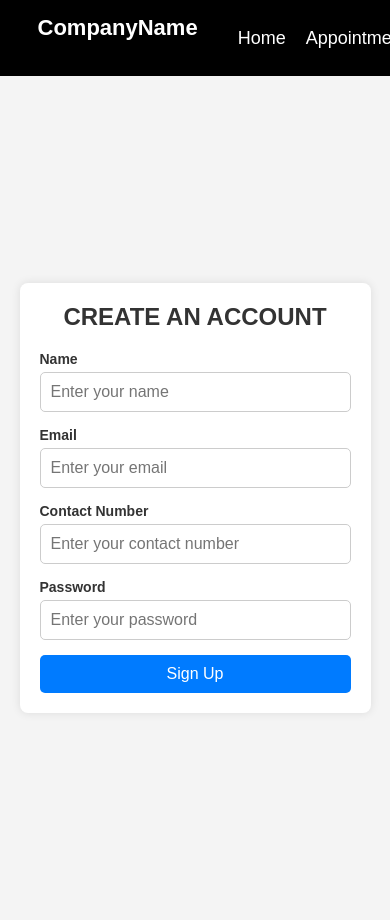
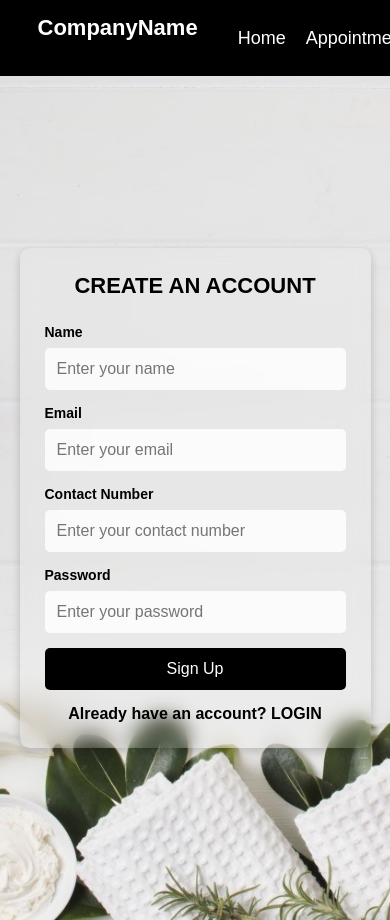
Before and after one commit to ChirathiSomadasa/Appointment_Booking_System, a React (Create React App) app in the folder frontend/: page /register in a window 390 px wide. Shown: the top 920 px of the page. Built offline with nearby package versions, Linux system fonts and the light colour scheme.

Commit message:
Create Appointment pages UI

```diff
--- a/frontend/src/App.js
+++ b/frontend/src/App.js
@@ -6,6 +6,7 @@ import Login from './pages/login/Login';
 import Appointment from './pages/appointment/Appointment';
 import AppointmentList from './pages/appointment/AppointmentList';
 import EditAppointment from './pages/appointment/EditAppointment';
+import Admin from './pages/admin/Admin';
 
 
 function App() {
@@ -13,12 +14,13 @@ function App() {
     <BrowserRouter>
       <Header />
       <Routes>
-      <Route path="/" element={<Home />} />
+        <Route path="/" element={<Home />} />
         <Route path="/register" element={<SignUp />} />
         <Route path="/login" element={<Login />} />
         <Route path="/appointment" element={<Appointment />} />
         <Route path="/appointmentList" element={<AppointmentList />} />
         <Route path="/appointmentEdit" element={<EditAppointment />} />
+        <Route path="/admin" element={<Admin />} />
       </Routes>
 
     </BrowserRouter>
--- a/frontend/src/components/Header.css
+++ b/frontend/src/components/Header.css
@@ -13,6 +13,8 @@
     justify-content: center;
     align-items: center;
     width: 100%;
+    position: sticky;
+    top: 0;
   }
 
   .nav-container {
--- /dev/null
+++ b/frontend/src/pages/admin/Admin.js
@@ -0,0 +1,9 @@
+
+
+function Admin() {
+    return (
+    <div>Admin</div>
+    );
+  }
+
+  export default Admin;
--- a/frontend/src/pages/appointment/Appointment.css
+++ b/frontend/src/pages/appointment/Appointment.css
@@ -1,72 +1,103 @@
-/* General Styles */
-body {
+/* General Styling */
+.appointment-page {
   font-family: Arial, sans-serif;
+  text-align: center;
   background-color: #f4f4f4;
-    margin: 0;
-    padding: 0;
+  padding-bottom: 50px;
 }
 
-  /* Container */
-  .appointment-container {
-    width: 90%;
-    max-width: 500px;
-    background: white;
-    padding: 20px;
-    margin: 30px auto;
-    box-shadow: 0 0 10px rgba(0, 0, 0, 0.1);
-    border-radius: 8px;
-    text-align: center;
+/* Hero Section */
+.hero-section {
+  position: relative;
+  width: 100%;
+  height: 300px; /* Adjust height as needed */
 }
 
-  /* Form Styles */
+.hero-image {
+  width: 100%;
+  height: 100%;
+  object-fit: cover;
+}
+
+.hero-overlay {
+  position: absolute;
+  top: 0;
+  left: 0;
+  width: 100%;
+  height: 100%;
+  background: rgba(0, 0, 0, 0.5);
+  display: flex;
+  flex-direction: column;
+  justify-content: center;
+  align-items: center;
+  color: white;
+}
+
+.hero-overlay h1 {
+  font-size: 2.5rem;
+  margin: 0;
+}
+
+.hero-overlay p {
+  font-size: 1.2rem;
+}
+
+/* Appointment Form */
+.appointment-container {
+  background: white;
+  width: 40%;
+  margin: 30px auto;
+  padding: 20px;
+  border-radius: 8px;
+  box-shadow: 0 0 10px rgba(0, 0, 0, 0.1);
+}
+
 .appointment-form {
   display: flex;
   flex-direction: column;
-    gap: 15px;
+  text-align: left;
 }
 
-  label {
+.appointment-form label {
+  margin-top: 10px;
   font-weight: bold;
-    text-align: left;
-    display: block;
 }
 
-  input, select {
+.appointment-form input,
+.appointment-form select {
   width: 100%;
   padding: 10px;
+  margin-top: 5px;
   border: 1px solid #ccc;
   border-radius: 5px;
-    font-size: 16px;
 }
 
-  button {
-    background: #007bff;
+.appointment-form button {
+  background: #000000;
   color: white;
   padding: 12px;
-    font-size: 16px;
+  margin-top: 15px;
   border: none;
   border-radius: 5px;
+  font-size: 16px;
   cursor: pointer;
 }
 
-  button:hover {
-    background: #0056b3;
+.appointment-form button:hover {
+  background: #555555;
 }
 
 /* Responsive Design */
-  @media (max-width: 600px) {
+@media (max-width: 768px) {
   .appointment-container {
-      width: 95%;
-      padding: 15px;
+    width: 90%;
   }
 
-    input, select {
-      font-size: 14px;
-      padding: 8px;
+  .hero-overlay h1 {
+    font-size: 2rem;
   }
 
-    button {
-      font-size: 14px;
-      padding: 10px;
+  .hero-overlay p {
+    font-size: 1rem;
   }
 }
--- a/frontend/src/pages/login/Login.css
+++ b/frontend/src/pages/login/Login.css
@@ -3,16 +3,33 @@
   justify-content: center;
   align-items: center;
   height: 100vh;
-    background: #f4f4f4;
+  background: url('../../images/signup.jpg') no-repeat center center fixed;
+  background-size: cover;
+  position: relative;
+}
+
+.login-container::before {
+  content: '';
+  position: absolute;
+  top: 0;
+  left: 0;
+  right: 0;
+  bottom: 0;
+  background: rgba(0, 0, 0, 0.5);
+  filter: blur(5px);
+  z-index: -1;
 }
 
 .login-form {
-    background: white;
-    padding: 30px;
-    border-radius: 8px;
+  background: rgba(255, 255, 255, 0.85);
+  padding: 40px;
+  border-radius: 10px;
   box-shadow: 0px 4px 10px rgba(0, 0, 0, 0.1);
-    width: 350px;
+  width: 500px;
   text-align: center;
+  background: rgba(255, 255, 255, 0.1);
+  backdrop-filter: blur(10px);
+  height: 350px;
 }
 
 h2 {
@@ -21,7 +38,7 @@
 }
 
 .form-group {
-    margin-bottom: 15px;
+  margin-bottom: 20px;
   text-align: left;
 }
 
@@ -34,7 +51,7 @@
 
 input {
   width: 100%;
-    padding: 10px;
+  padding: 12px;
   border: 1px solid #ccc;
   border-radius: 5px;
   font-size: 16px;
@@ -42,9 +59,10 @@
 
 .login-btn {
   width: 100%;
-    padding: 10px;
+  padding: 12px;
+  margin-top: 10px;
   border: none;
-    background: #007bff;
+  background: #000000;
   color: white;
   font-size: 16px;
   border-radius: 5px;
@@ -55,3 +73,60 @@
 .login-btn:hover {
   background: #0056b3;
 }
+
+.signup-text {
+  margin-top: 15px;
+  font-size: 14px;
+  color: #000;
+  font-size: 16px;
+  font-weight: bold;
+}
+
+.anchor {
+  color: black !important;
+  text-decoration: none;
+  font-size: 16px;
+  font-weight: bold;
+}
+
+/* Media Queries for Responsiveness */
+
+/* Small screens (phones) */
+@media (max-width: 600px) {
+  .login-form {
+    width: 90%;
+    height: auto; /* Allow form to adjust based on content */
+    padding: 20px; /* Reduce padding on smaller screens */
+  }
+  h2 {
+    font-size: 22px; /* Reduce font size for small screens */
+  }
+  .form-group {
+    margin-bottom: 15px;
+  }
+  .login-btn {
+    font-size: 14px;
+  }
+}
+
+/* Medium screens (tablets) */
+@media (min-width: 601px) and (max-width: 960px) {
+  .login-form {
+    width: 80%;
+    padding: 30px; /* Adjust padding for tablets */
+  }
+  h2 {
+    font-size: 24px;
+  }
+}
+
+/* Large screens (desktops) */
+@media (min-width: 961px) {
+  .login-form {
+    width: 500px;
+    padding: 40px;
+  }
+  h2 {
+    font-size: 28px;
+  }
+}
--- a/frontend/src/pages/signUp/Signup.css
+++ b/frontend/src/pages/signUp/Signup.css
@@ -1,49 +1,55 @@
 .signup-container {
   display: flex;
-    justify-content: center;
+  justify-content: flex-end;
   align-items: center;
   height: 100vh;
-    background-color: #f4f4f4;
+  background: url("../../images/signup.jpg") no-repeat center center/cover;
+  padding-right: 10%;
 }
 
 .signup-form {
-    background: white;
-    padding: 20px;
-    border-radius: 8px;
-    box-shadow: 0px 0px 10px rgba(0, 0, 0, 0.1);
-    width: 350px;
+  background: rgba(255, 255, 255, 0.1);
+  backdrop-filter: blur(10px);
+  padding: 30px;
+  border-radius: 10px;
+  box-shadow: 0px 4px 10px rgba(0, 0, 0, 0.2);
+  width: 450px;
   text-align: center;
+  height: 520px;
+  margin-top: -80px;
 }
 
 .signup-form h2 {
-    margin-bottom: 20px;
-    color: #333;
+  margin-bottom: 25px;
+  color: #000000;
 }
 
 .form-group {
-    margin-bottom: 15px;
+  margin-bottom: 20px;
   text-align: left;
 }
 
 .form-group label {
   display: block;
   font-weight: bold;
-    margin-bottom: 5px;
+  margin-bottom: 8px;
+  color: #000000;
 }
 
 .form-group input {
   width: 100%;
-    padding: 10px;
-    border: 1px solid #ccc;
+  padding: 12px;
+  border: none;
   border-radius: 5px;
   font-size: 16px;
+  background: rgba(255, 255, 255, 0.8);
 }
 
 .signup-btn {
   width: 100%;
-    padding: 10px;
-    background-color: #007bff;
-    color: white;
+  padding: 12px;
+  background-color: #000000;
+  color: rgb(255, 255, 255);
   border: none;
   border-radius: 5px;
   font-size: 16px;
@@ -52,12 +58,38 @@
 }
 
 .signup-btn:hover {
-    background-color: #0056b3;
+  background-color: #414141;
 }
 
 /* Responsive */
-  @media (max-width: 400px) {
+@media (max-width: 768px) {
+  .signup-container {
+    justify-content: center;
+    padding-right: 0;
+  }
+
   .signup-form {
     width: 90%;
+    height: auto;
+    padding: 25px;
+    margin-top: 0;
   }
 }
+
+
+.login-text {
+  margin-top: 15px;
+  font-size: 14px;
+  color: #000;
+  font-size: 16px;
+  font-weight: bold;
+}
+
+.anchor {
+
+  color: black !important;
+  text-decoration: none;
+  font-size: 16px;
+  font-weight: bold;
+
+}
--- a/frontend/src/pages/signUp/Signup.js
+++ b/frontend/src/pages/signUp/Signup.js
@@ -1,5 +1,6 @@
 import React from "react";
 import "./Signup.css";
+import { Link } from 'react-router-dom';
 
 function Signup() {
   return (
@@ -9,45 +10,30 @@ function Signup() {
 
         <div className="form-group">
           <label>Name</label>
-          <input
-            type="text"
-            name="name"
-            placeholder="Enter your name"
-            required
-          />
+          <input type="text" name="name" placeholder="Enter your name" required />
         </div>
 
         <div className="form-group">
           <label>Email</label>
-          <input
-            type="email"
-            name="email"
-            placeholder="Enter your email"
-            required
-          />
+          <input type="email" name="email" placeholder="Enter your email" required />
         </div>
 
         <div className="form-group">
           <label>Contact Number</label>
-          <input
-            type="text"
-            name="contact"
-            placeholder="Enter your contact number"
-            required
-          />
+          <input type="text" name="contact" placeholder="Enter your contact number" required />
         </div>
 
         <div className="form-group">
           <label>Password</label>
-          <input
-            type="password"
-            name="password"
-            placeholder="Enter your password"
-            required
-          />
+          <input type="password" name="password" placeholder="Enter your password" required />
         </div>
 
         <button type="submit" className="signup-btn">Sign Up</button>
+
+
+        <p className="login-text">
+          Already have an account? <Link to="/login" className="anchor">LOGIN</Link>
+        </p>
       </form>
     </div>
   );
```
Also changed, not shown: frontend/src/pages/appointment/Appointment.js (+17 -24 lines), frontend/src/pages/login/Login.js (+28 -4 lines), frontend/src/images/signup.jpg (added). Lines whose indentation alone changed are shown as unchanged.
